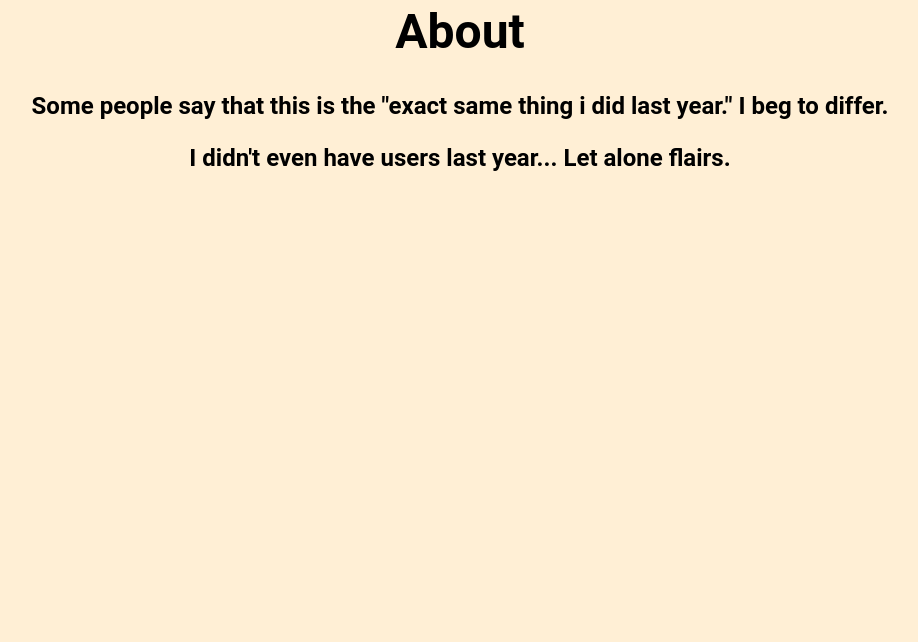
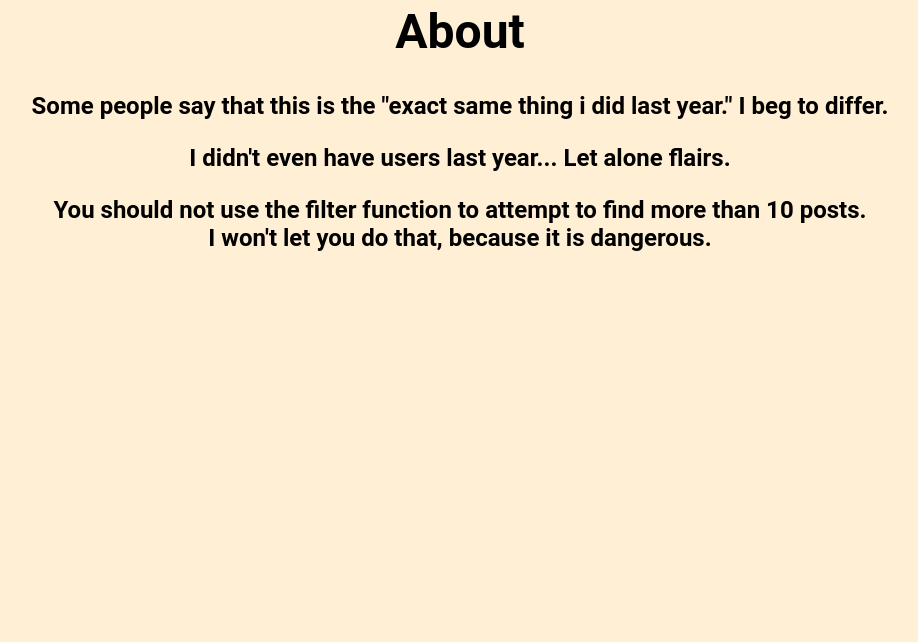
Before and after one commit to ShyShyTomato/SamFeed, a Flask app: page /about/ in a window 1280 px wide. Shown: the part 132-774 px from the top of the page, without its empty margins (180-1098 px from the left). Run offline with Flask 3, Linux system fonts and the light colour scheme.

Commit message:
clarified about page

```diff
--- a/app/templates/about.html
+++ b/app/templates/about.html
@@ -3,4 +3,6 @@
 <h1>About</h1>
 <p>Some people say that this is the "exact same thing i did last year." I beg to differ.</p>
 <p class="aboutpage">I didn't even have users last year... Let alone flairs.</p>
+You should not use the filter function to attempt to find more than 10 posts. <br>
+I won't let you do that, because it is dangerous.
 {% endblock %}
```
